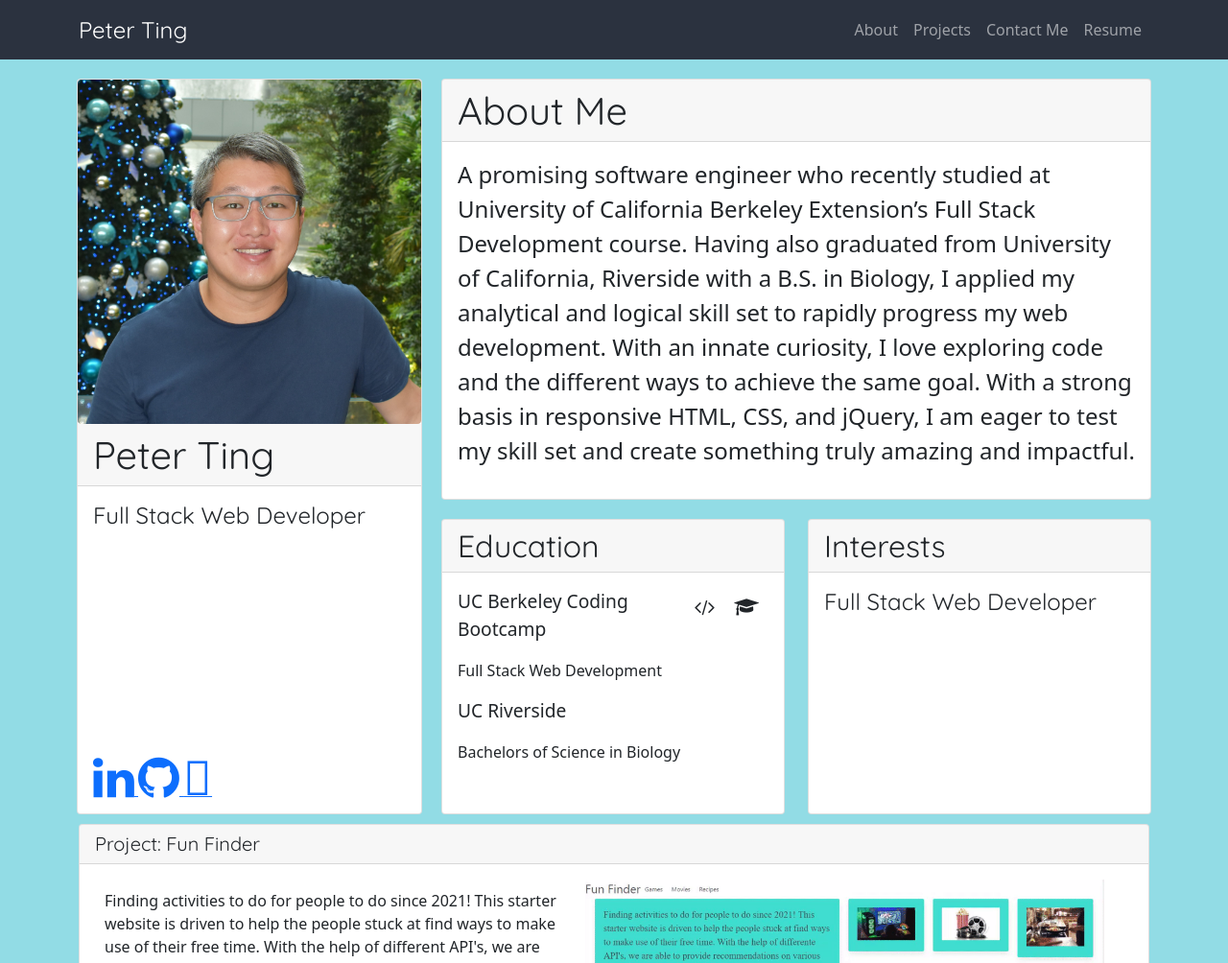
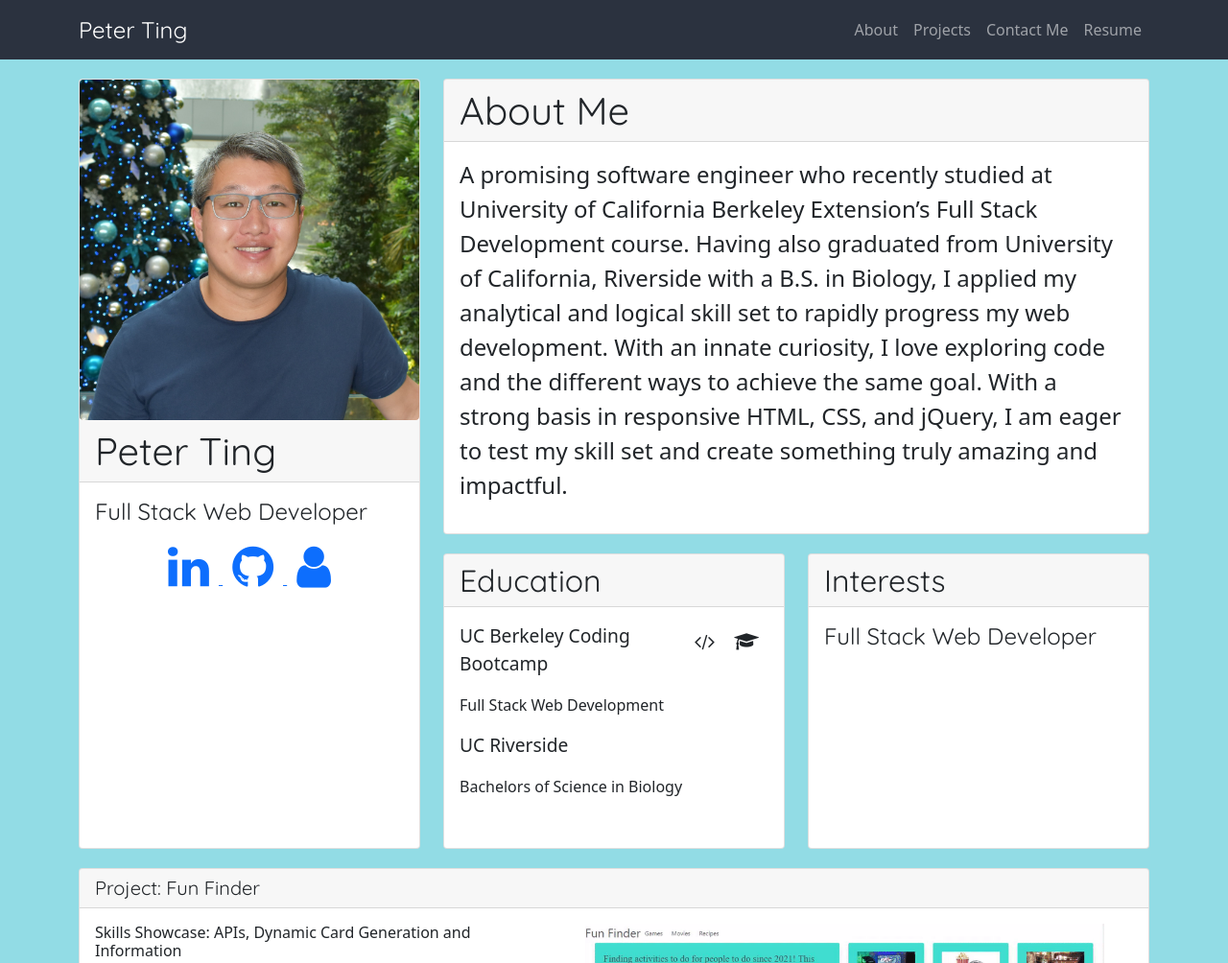
Before and after one commit to Pting1995/Portfolio-mk2, a plain HTML site: page index.html in a window 1280 px wide. Shown: the top 1004 px of the page at 96% size. Drawn offline with nearby package versions, Linux system fonts and the light colour scheme.

Commit message:
added clickable icons under photo, added to project desc and included more links!

```diff
--- a/Assets/style.css
+++ b/Assets/style.css
@@ -17,7 +17,7 @@ body {
 }
 
 .column {
-    padding: 10px;
+    padding-bottom: 20px;
 }
 
 #peter-pic {
@@ -25,12 +25,12 @@ body {
     margin: 0 auto;
 }
 
+.contact-icon-area {
+    text-align: center;
+}
+
 .contact-icon {
-
-    position: absolute;
-    bottom: 0px;
-
-
+    margin: 10px;
 }
 
 .important {
@@ -58,8 +58,7 @@ body {
 
 
 .card {
-    margin-top: 10px;
-    margin-bottom: 10px;
+    margin-top: 20px;
 }
 
 .project-description {
--- a/index.html
+++ b/index.html
@@ -33,7 +33,7 @@
                 </li>
                 <li class="nav-item">
                     <a class="nav-link nav-sub"
-                        href="https://docs.google.com/document/d/1IKR9bhgI5NEU_og3VA5SoeDFTLdJ7DRl5sZRYuGzN0g/edit?usp=sharing">Resume</a>
+                        href="https://docs.google.com/document/d/1IKR9bhgI5NEU_og3VA5SoeDFTLdJ7DRl5sZRYuGzN0g/edit?usp=sharing" target="_blank">Resume</a>
                 </li>
             </ul>
         </div>
@@ -50,15 +50,15 @@
                     <h1 class="card-header important">Peter Ting</h1>
                     <div class="card-body">
                         <h4 class="important">Full Stack Web Developer</h4>
-                        <div class="contact-icon">
+                        <div class="contact-icon-area">
                             <a href="https://www.linkedin.com/in/pting002/" target="_blank">
-                                <i class="fa fa-linkedin" style="font-size:50px;"></i>
+                                <i class="fa fa-linkedin contact-icon" style="font-size:50px;"></i>
                             </a>
                             <a href="https://github.com/Pting1995" target="_blank">
-                                <i class="fa fa-github" style="font-size:50px;"></i>
+                                <i class="fa fa-github contact-icon" style="font-size:50px;"></i>
                             </a>
                             <a href="https://docs.google.com/document/d/1IKR9bhgI5NEU_og3VA5SoeDFTLdJ7DRl5sZRYuGzN0g/edit?usp=sharing" target="_blank">
-                                <i class="far fa-address-card" style="font-size:50px;"></i>
+                                <i class="fa fa-user contact-icon" style="font-size:50px;"></i>
                             </a>
                         </div>
 
@@ -112,6 +112,7 @@
             <h5 class="card-header important">Project: Fun Finder</h5>
             <div class="card-body">
                 <img src="Assets/Images/fun-finder-demo-1400x700.gif" class="gif-project" ALIGN="right" HSPACE="30">
+                <h6>Skills Showcase: APIs, Dynamic Card Generation and Information </h6>
                 <p class="card-text project-description">Finding activities to do for people to do since 2021! This
                     starter website is driven to help the people stuck at find ways to make use of their free time. With
                     the help of different API's, we are able to provide recommendations on various games, movies, and
@@ -126,6 +127,7 @@
             <h5 class="card-header important">Project: Weather Dashboard</h5>
             <div class="card-body">
                 <img src="Assets/Images/weather-demo-1400x700.gif" class="gif-project" ALIGN="left" HSPACE="30">
+                <h6>Skills Showcase: APIs, Local Storage, Event Listeners, Dynamic Information</h6>
                 <p class="card-text project-description">This site was made to tell the user about a given city's
                     weather. Upon opening the webpage, the user will find an input field. Any city typed into the input
                     field will be put into an API and todays weather will be shown on screen along with temperature,
@@ -143,6 +145,7 @@
             <div class="card-body">
                 <img src="Assets/Images/random-password-generator-demo-1400x700.gif" class="gif-project" ALIGN="right"
                     HSPACE="30">
+                    <h6>Skills Showcase: Pseudocoding, If-Else Statements, Arrays, Math.Random</h6>
                 <p class="card-text project-description">This site was made to create random passwords! Upon clicking
                     the "Generate Password" button prompts will appear and ask the user the desired criteria for the
                     password. Criteria include character types, such as lower case characters, upper case characters,
```
